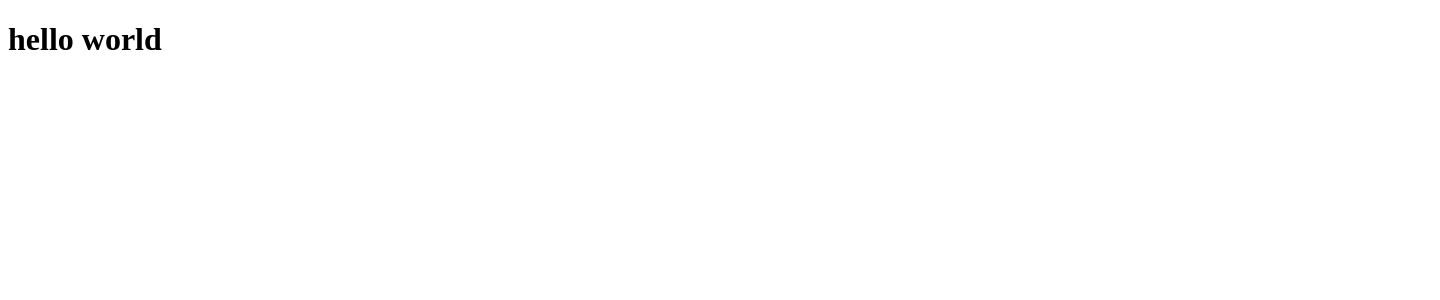
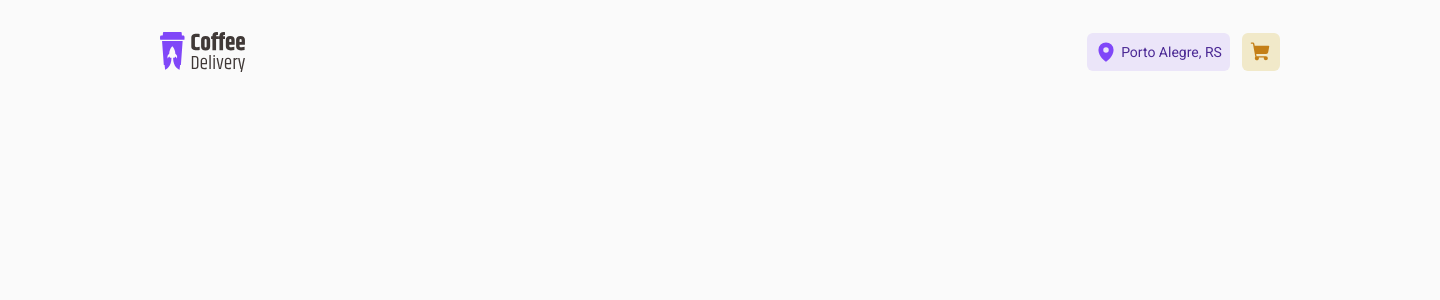
Before and after one commit to williane/02-ignite-desafio-coffeDelivery, a React (Vite) app: page / in a window 1280 px wide. Shown: the top 300 px of the page, 1440 px wide, since content can reach past the window. Built offline with nearby package versions, Linux system fonts and the light colour scheme.

Commit message:
Component: Header

```diff
--- a/index.html
+++ b/index.html
@@ -2,9 +2,15 @@
 <html lang="en">
   <head>
     <meta charset="UTF-8" />
+    <link rel="preconnect" href="https://fonts.googleapis.com" />
+    <link rel="preconnect" href="https://fonts.gstatic.com" crossorigin />
     <link rel="icon" type="image/svg+xml" href="/vite.svg" />
     <meta name="viewport" content="width=device-width, initial-scale=1.0" />
-    <title>Vite + React + TS</title>
+    <link
+      href="https://fonts.googleapis.com/css2?family=Baloo+2:wght@700;800&family=Roboto:wght@400;700&display=swap"
+      rel="stylesheet"
+    />
+    <title>Coffe Delivery</title>
   </head>
   <body>
     <div id="root"></div>
--- a/package.json
+++ b/package.json
@@ -9,13 +9,16 @@
     "preview": "vite preview"
   },
   "dependencies": {
+    "phosphor-react": "^1.4.1",
     "react": "^18.2.0",
-    "react-dom": "^18.2.0"
+    "react-dom": "^18.2.0",
+    "styled-components": "^5.3.9"
   },
   "devDependencies": {
     "@rocketseat/eslint-config": "^1.2.0",
     "@types/react": "^18.0.28",
     "@types/react-dom": "^18.0.11",
+    "@types/styled-components": "^5.1.26",
     "@vitejs/plugin-react": "^3.1.0",
     "eslint": "^8.37.0",
     "typescript": "^4.9.3",
--- a/src/App.tsx
+++ b/src/App.tsx
@@ -1,3 +1,13 @@
+import { ThemeProvider } from 'styled-components'
+import { defaultTheme } from './styles/themes/default'
+import { GlobalStyle } from './styles/global'
+import { Home } from './pages/home'
+
 export function App() {
-  return <h1>hello world</h1>
+  return (
+    <ThemeProvider theme={defaultTheme}>
+      <Home />
+      <GlobalStyle />
+    </ThemeProvider>
+  )
 }
--- /dev/null
+++ b/src/pages/home/index.tsx
@@ -0,0 +1,25 @@
+import Logo from '../../assets/logo.svg'
+import { MapPin, ShoppingCart } from 'phosphor-react'
+import { Actions, Cart, Header, Location } from './styles'
+import { defaultTheme } from '../../styles/themes/default'
+
+export function Home() {
+  return (
+    <Header>
+      <img src={Logo} alt="" />
+      <Actions>
+        <Location>
+          <MapPin size={22} color={defaultTheme.purple} weight="fill" />
+          <span>Porto Alegre, RS</span>
+        </Location>
+        <Cart>
+          <ShoppingCart
+            size={22}
+            color={defaultTheme['yellow-dark']}
+            weight="fill"
+          />
+        </Cart>
+      </Actions>
+    </Header>
+  )
+}
--- /dev/null
+++ b/src/pages/home/styles.ts
@@ -0,0 +1,58 @@
+import styled from 'styled-components'
+
+export const Header = styled.nav`
+  display: flex;
+  align-items: center;
+  justify-content: space-between;
+
+  width: 1440px;
+  height: 6.5rem;
+
+  margin: 0 auto;
+  padding: 2rem 10rem;
+`
+
+export const Actions = styled.div`
+  display: flex;
+  align-items: center;
+  justify-content: flex-end;
+
+  gap: 0.75rem;
+`
+
+export const Location = styled.div`
+  display: flex;
+  justify-content: center;
+  align-items: center;
+
+  gap: 0.25rem;
+
+  width: 8.9375rem;
+  height: 2.375rem;
+
+  padding: 0.5rem;
+
+  background-color: ${(props) => props.theme['purple-light']};
+
+  border-radius: 6px;
+
+  span {
+    font-size: 0.875rem;
+    line-height: 1.125rem;
+    color: ${(props) => props.theme['purple-dark']};
+  }
+`
+
+export const Cart = styled.div`
+  display: flex;
+  align-items: center;
+  justify-content: center;
+
+  width: 2.375rem;
+  height: 2.375rem;
+
+  padding: 0.5rem;
+
+  background-color: ${(props) => props.theme['yellow-light']};
+  border-radius: 6px;
+`
--- /dev/null
+++ b/src/styles/global.ts
@@ -0,0 +1,29 @@
+import { createGlobalStyle } from 'styled-components'
+
+export const GlobalStyle = createGlobalStyle`
+  * {
+    margin: 0;
+    padding: 0;
+    box-sizing: border-box;
+  }
+
+  :focus {
+    outline: none;
+    box-shadow: 0 0 0 2px ${(props) => props.theme['yellow-dark']};
+  }
+
+  body {
+    background: #333;
+    color: #FFF;
+
+    background: ${(props) => props.theme.background};
+    color: ${(props) => props.theme['base-text']};
+    -webkit-font-smoothing: antialiased;
+  }
+
+  body, input, textarea, button {
+    font-family: 'Roboto', sans-serif;
+    font-weight: 400;
+    font-size: 1rem;
+  }
+`
--- /dev/null
+++ b/src/styles/themes/default.ts
@@ -0,0 +1,21 @@
+export const defaultTheme = {
+  white: '#FFF',
+  background: '#FAFAFA',
+
+  'base-hover': '#D7D5D5',
+  'base-button': '#E6E5E5',
+  'base-input': '#EDEDED',
+  'base-card': '#F3F2F2',
+  'base-title': '#272221',
+  'base-subtitle': '#403937',
+  'base-text': '#574F4D',
+  'base-label': '#8D8686',
+
+  'purple-dark': '#4B2995',
+  purple: '#8047F8',
+  'purple-light': '#EBE5F9',
+
+  'yellow-dark': '#C47F17',
+  yellow: '#DBAC2C',
+  'yellow-light': '#F1E9C9',
+}
```
Also changed, not shown: src/@types/styled.d.ts (added, +8 -0 lines), src/assets/logo.svg (added), 1 other file (tests, documents, lock files or other folders).
